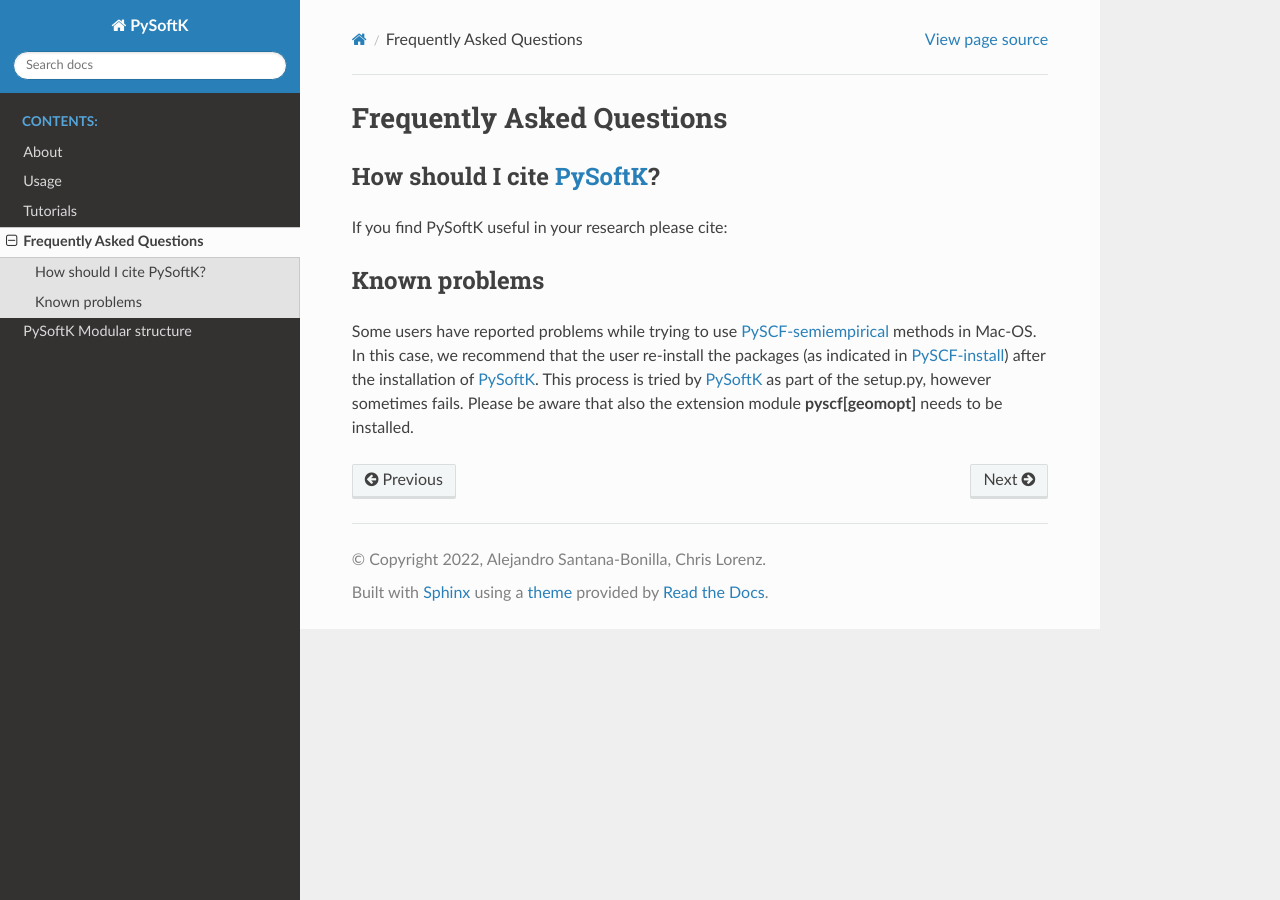
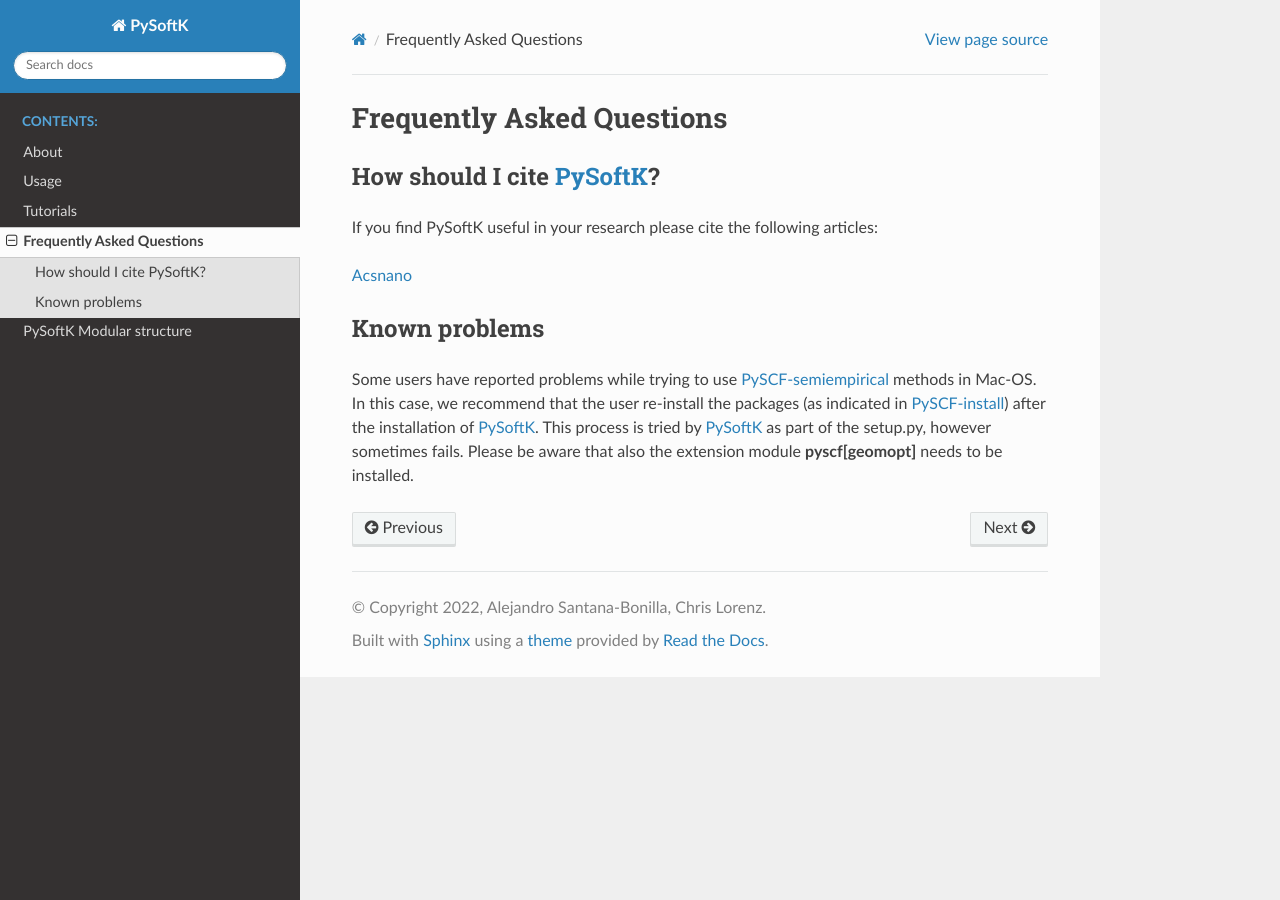
Before and after one commit to alejandrosantanabonilla/pysoftk, a Sphinx documentation site: the page built from docs/source/faq.rst, in a window 1280 px wide. Built offline with Sphinx 7.4.7 and the Read the Docs theme 2.0.0, drawn with Linux system fonts in a browser that asks for light colours; pages that are not in the unit, such as notebooks, are missing from menus.

Commit message:
Update faq.rst

```diff
--- a/docs/source/faq.rst
+++ b/docs/source/faq.rst
@@ -10,7 +10,9 @@
 How should I cite PySoftK_?
 ----------------------------
 
-If you find PySoftK useful in your research please cite:
+If you find PySoftK useful in your research please cite the following articles:
+
+Acsnano_
 
 
 Known problems
```
